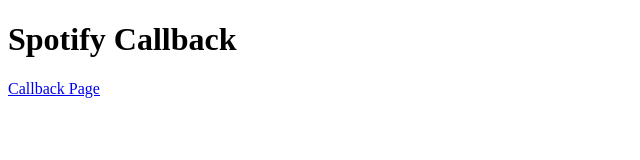
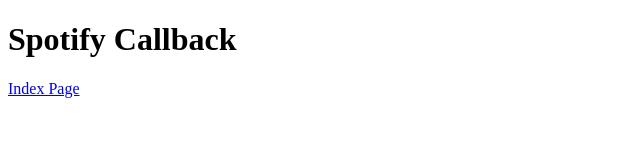
Before and after one commit to chrrislee/chrrislee.github.io, a plain HTML site: page callback.html in a window 1280 px wide. Shown: the full height of the page, 0-640 px from the left. Drawn offline with Linux system fonts and the light colour scheme.

Commit message:
Update Pages

```diff
--- a/callback.html
+++ b/callback.html
@@ -9,6 +9,6 @@
     <body>
         <h1>Spotify Callback</h1>
 
-        <a href="callback.html" id="callback">Callback Page</button>
+        <a href="index.html" id="index">Index Page</a>
     </body>
 </html>
```
Also changed, not shown: index.html (+1 -0 lines).
